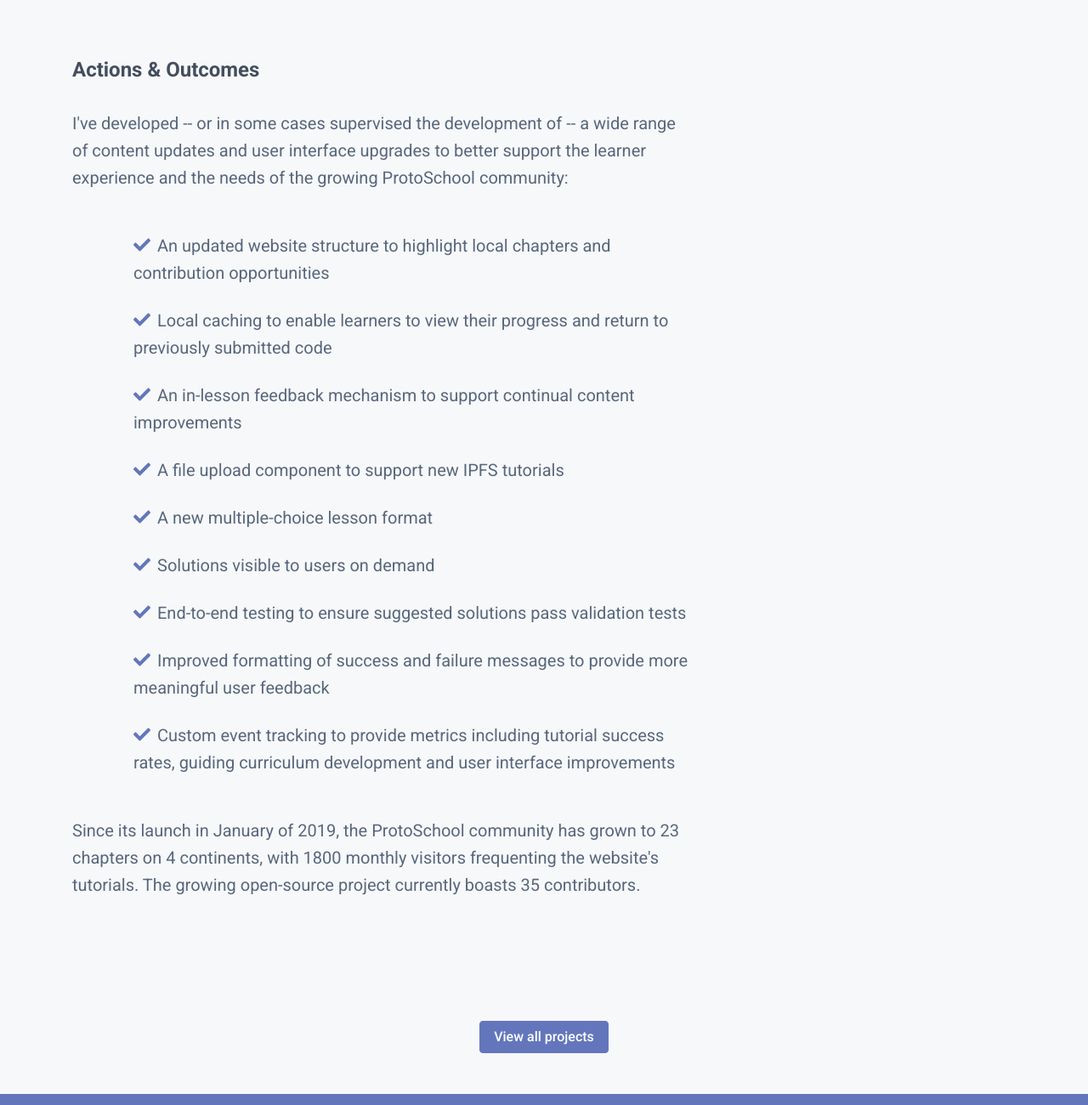
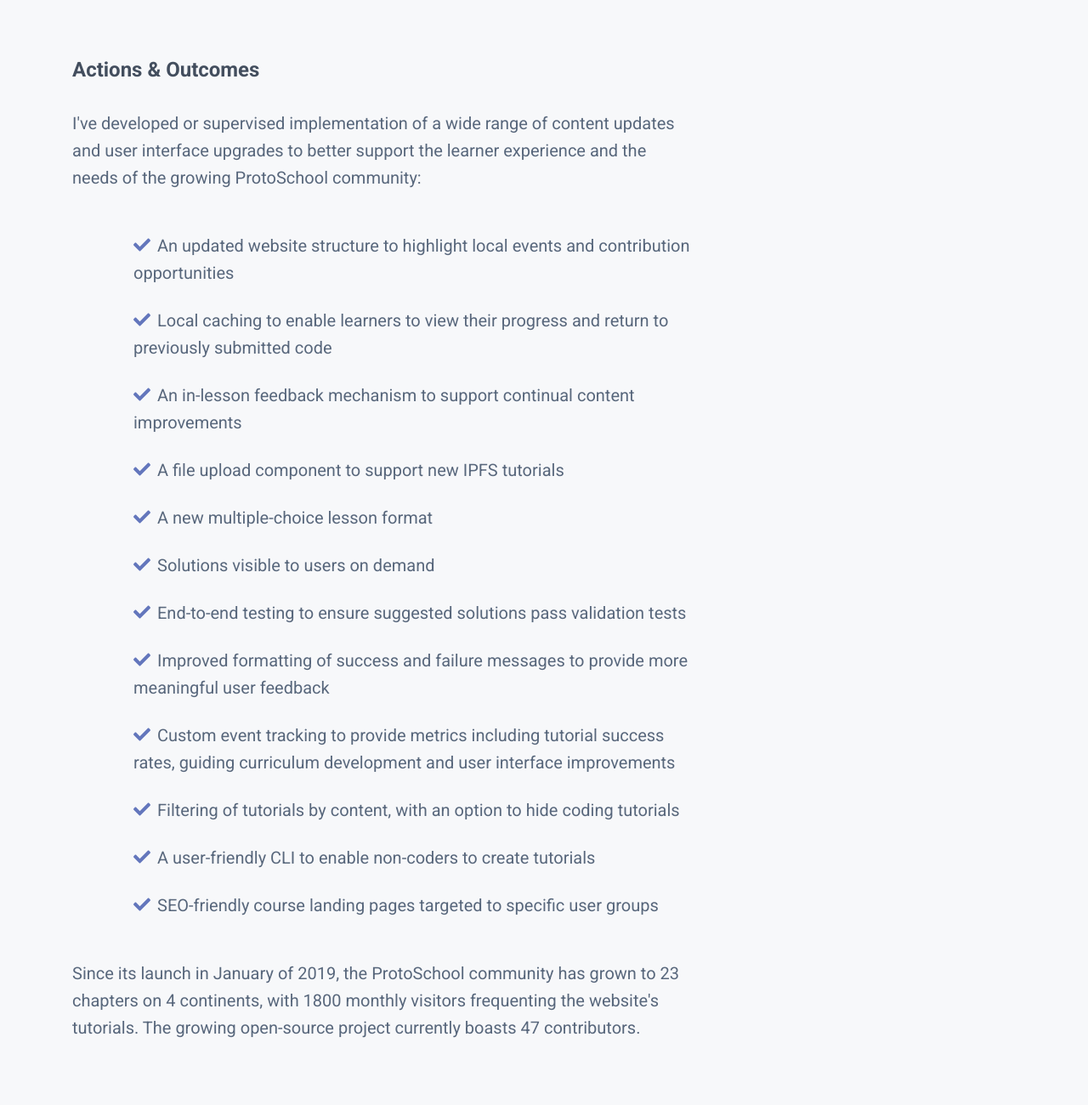
Before and after one commit to terichadbourne/terichadbourne.github.io, a website: page project-protoschool.html in a window 1280 px wide. Shown: the part 2940-4240 px from the top of the page at 85% size. Drawn offline with Linux system fonts and the light colour scheme.

Commit message:
update protoschool listing

```diff
--- a/project-protoschool.html
+++ b/project-protoschool.html
@@ -256,9 +256,9 @@
 
 		        <div class="section-row">
 					<h3 class="section-title">Actions &amp; Outcomes</h3>
-		      <p>I've developed -- or in some cases supervised the development of -- a wide range of content updates and user interface upgrades to better support the learner experience and the needs of the growing ProtoSchool community:</p>
+		      <p>I've developed or supervised implementation of a wide range of content updates and user interface upgrades to better support the learner experience and the needs of the growing ProtoSchool community:</p>
 		      <ul class="list-unstyled pl-4 ml-md-5 mb-5">
-            <li class="mb-4"><i class="fas fa-check text-primary mr-2"></i>An updated website structure to highlight local chapters and contribution opportunities</li>
+            <li class="mb-4"><i class="fas fa-check text-primary mr-2"></i>An updated website structure to highlight local events and contribution opportunities</li>
             <li class="mb-4"><i class="fas fa-check text-primary mr-2"></i>Local caching to enable learners to view their progress and return to previously submitted code</li>
 					  <li class="mb-4"><i class="fas fa-check text-primary mr-2"></i>An in-lesson feedback mechanism to support continual content improvements </li>
             <li class="mb-4"><i class="fas fa-check text-primary mr-2"></i>A file upload component to support new IPFS tutorials</li>
@@ -267,8 +267,11 @@
 					  <li class="mb-4"><i class="fas fa-check text-primary mr-2"></i>End-to-end testing to ensure suggested solutions pass validation tests</li>
 					  <li class="mb-4"><i class="fas fa-check text-primary mr-2"></i>Improved formatting of success and failure messages to provide more meaningful user feedback</li>
             <li class="mb-4"><i class="fas fa-check text-primary mr-2"></i>Custom event tracking to provide metrics including tutorial success rates, guiding curriculum development and user interface improvements</li>
-					</ul>
-          <p>Since its launch in January of 2019, the ProtoSchool community has grown to 23 chapters on 4 continents, with 1800 monthly visitors frequenting the website's tutorials. The growing open-source project currently boasts 35 contributors. </p>
+            <li class="mb-4"><i class="fas fa-check text-primary mr-2"></i>Filtering of tutorials by content, with an option to hide coding tutorials</li>
+            <li class="mb-4"><i class="fas fa-check text-primary mr-2"></i>A user-friendly CLI to enable non-coders to create tutorials</li>
+            <li class="mb-4"><i class="fas fa-check text-primary mr-2"></i>SEO-friendly course landing pages targeted to specific user groups</li>
+  				</ul>
+          <p>Since its launch in January of 2019, the ProtoSchool community has grown to 23 chapters on 4 continents, with 1800 monthly visitors frequenting the website's tutorials. The growing open-source project currently boasts 47 contributors. </p>
 		        </div> <!-- section-row -->
 
 	        </section>
```
